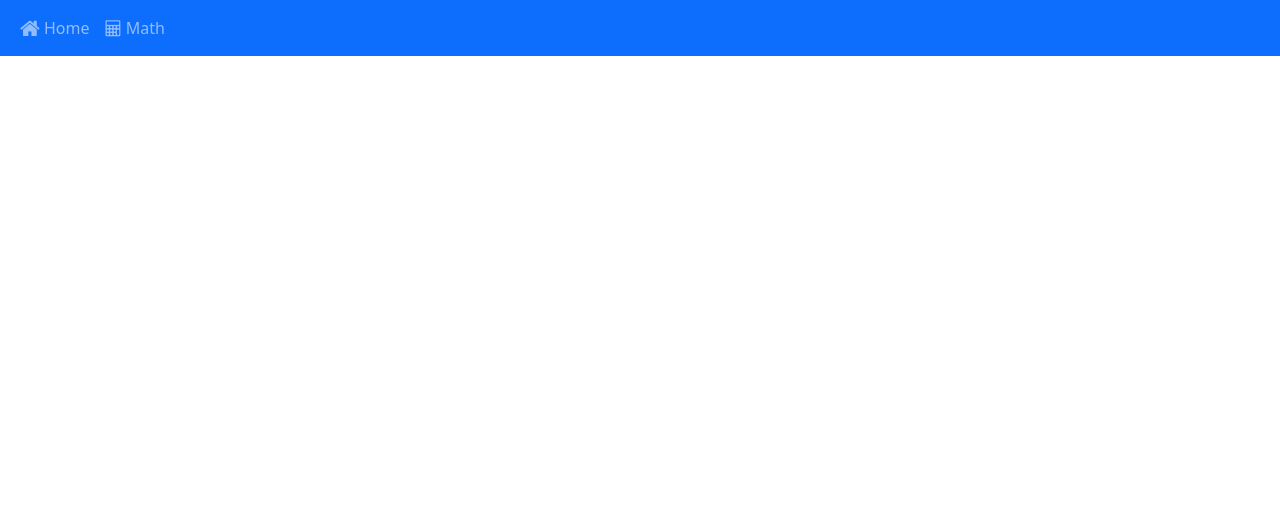
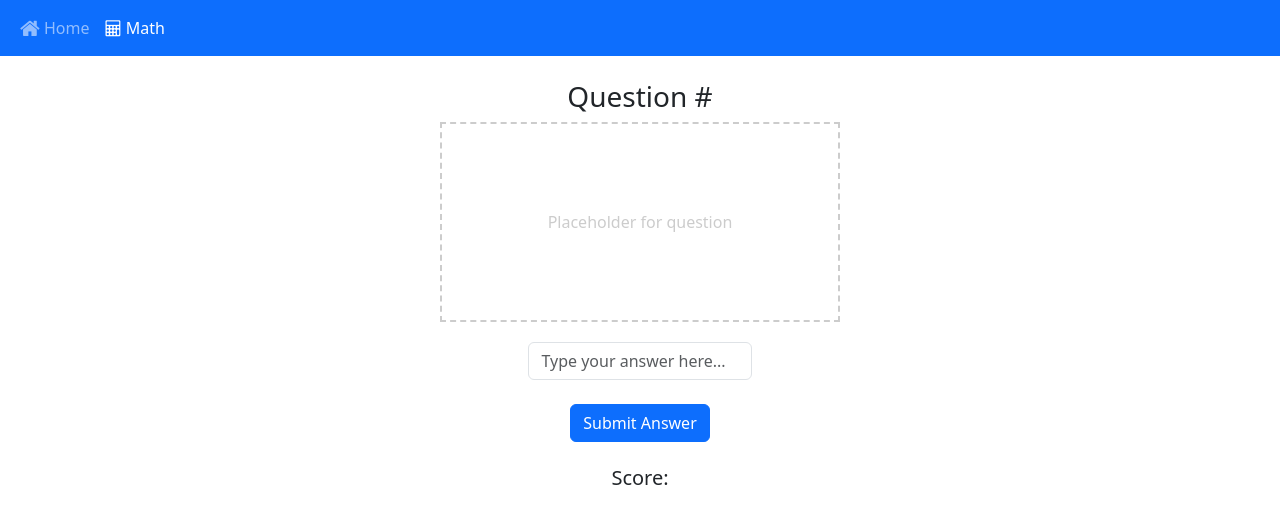
Before and after one commit to amilliiee/quizSite, a React (Vite) app: page /math in a window 1280 px wide. Before the commit this address had no page. Shown: the top 524 px of the page. Built offline with nearby package versions, Linux system fonts and the light colour scheme.

Commit message:
blocked out math quiz page

```diff
--- a/src/App.jsx
+++ b/src/App.jsx
@@ -10,7 +10,7 @@ function App() {
       <Header />
       <Routes>
         <Route path='/' element={<HomePage />} />
-        <Route path='/quiz/math' element={<MathQuiz />} />
+        <Route path='/math' element={<MathQuiz />} />
         {/* <Route path='/quiz/:id' element={<ChemQuiz />} /> */}
       </Routes>
     </div>
--- a/src/components/Header.jsx
+++ b/src/components/Header.jsx
@@ -21,7 +21,7 @@ const Header = () => {
                         </NavLink>
                     </NavItem>
                     <NavItem>
-                        <NavLink to="/quiz/math" className='nav-link'>
+                        <NavLink to="/math" className='nav-link'>
                             <i className='fa fa-solid fa-calculator' /> Math
                         </NavLink>
                     </NavItem>
--- a/src/pages/MathQuiz.jsx
+++ b/src/pages/MathQuiz.jsx
@@ -1,6 +1,6 @@
 import { useState } from "react";
 import { Button, Container, Input } from "reactstrap";
-import { checkAns, startGame } from "../composables/mathLogic";
+//import { checkAns, startGame } from "../composables/mathLogic";
 
 const MathQuiz = () => {
 
@@ -8,11 +8,32 @@ const MathQuiz = () => {
     return (
         <Container>
             <div className='math-quiz'>
-                {/* <div className='questionPrompt' id='questionPrompt'>Question #</div>
-                {gameStarted ? (<Input type='text' id='textInput' value={userAnswer} onChange={(e) => setUserAns(e.target.value)} />) : (<h6>Please start the game</h6>)}
-                {gameStarted ? (<Button onClick={handleCheckAns}>Submit Answer</Button>) : (<Button onClick={handleStartGame}>Start Game</Button>)}
-                <div className='scoreDiv' id='scoreDiv'>Score: </div> */}
-                <p>test</p>
+                <div className='questionPrompt h3 mt-4' id='questionPrompt'>Question #</div>
+                {/* {gameStarted ? (<Input type='text' id='textInput' value={userAnswer} onChange={(e) => setUserAns(e.target.value)} />) : (<h6>Please start the game</h6>)} */}
+                <div style={{
+                    display: 'flex',
+                    justifyContent: 'center',
+                    alignItems: 'center',
+                    flexDirection: 'column'
+                }}>
+                    <div className='questionDiv'
+                        style={{
+                            width: '400px',
+                            height: '200px',
+                            border: '2px dashed #ccc',
+                            marginBottom: '4px',
+                            display: 'flex',
+                            justifyContent: 'center',
+                            alignItems: 'center',
+                            color: '#ccc'
+                    }}>Placeholder for question</div>
+                    <Input type='text' id='textInput' className='mt-3' style={{ width: '20%' }} placeholder='Type your answer here...' />
+                </div>
+                {/* {gameStarted ? (<Button onClick={handleCheckAns}>Submit Answer</Button>) : (<Button onClick={handleStartGame}>Start Game</Button>)} */}
+                <Button color='primary' className='mx-2 mt-4'>Submit Answer</Button>
+                {/* <div className='scoreDiv' id='scoreDiv'>Score: </div> */}
+                <div className='scoreDiv mt-4 h5' id='scoreDiv'>Score: </div>
+                {/* <p>test</p> */}
             </div>
         </Container>
     )
```
Also changed, not shown: 2 other files (tests, documents, lock files or other folders).
